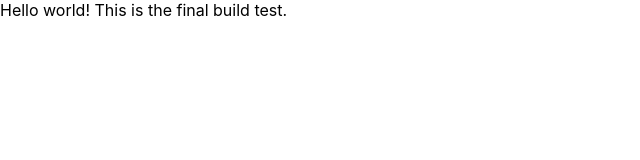
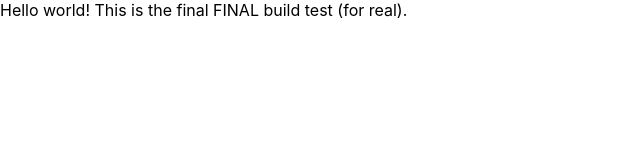
Before and after one commit to graphicnapkin/YCA, a React (Create React App) app in the folder frontend/: page / in a window 1280 px wide. Shown: the top 160 px of the page, without its empty margins (0-640 px from the left). Built offline with nearby package versions, Linux system fonts and the light colour scheme.

Commit message:
Ok, got the build script working correctly now, also updated readme with UI workflow steps

```diff
--- a/frontend/src/App.js
+++ b/frontend/src/App.js
@@ -3,7 +3,7 @@ import './App.css';
 function App() {
   return (
     <div>
-      Hello world! This is the final build test.
+      Hello world! This is the final FINAL build test (for real).
     </div>
   );
 }
```
Also changed, not shown: 1 other file (tests, documents, lock files or other folders).
